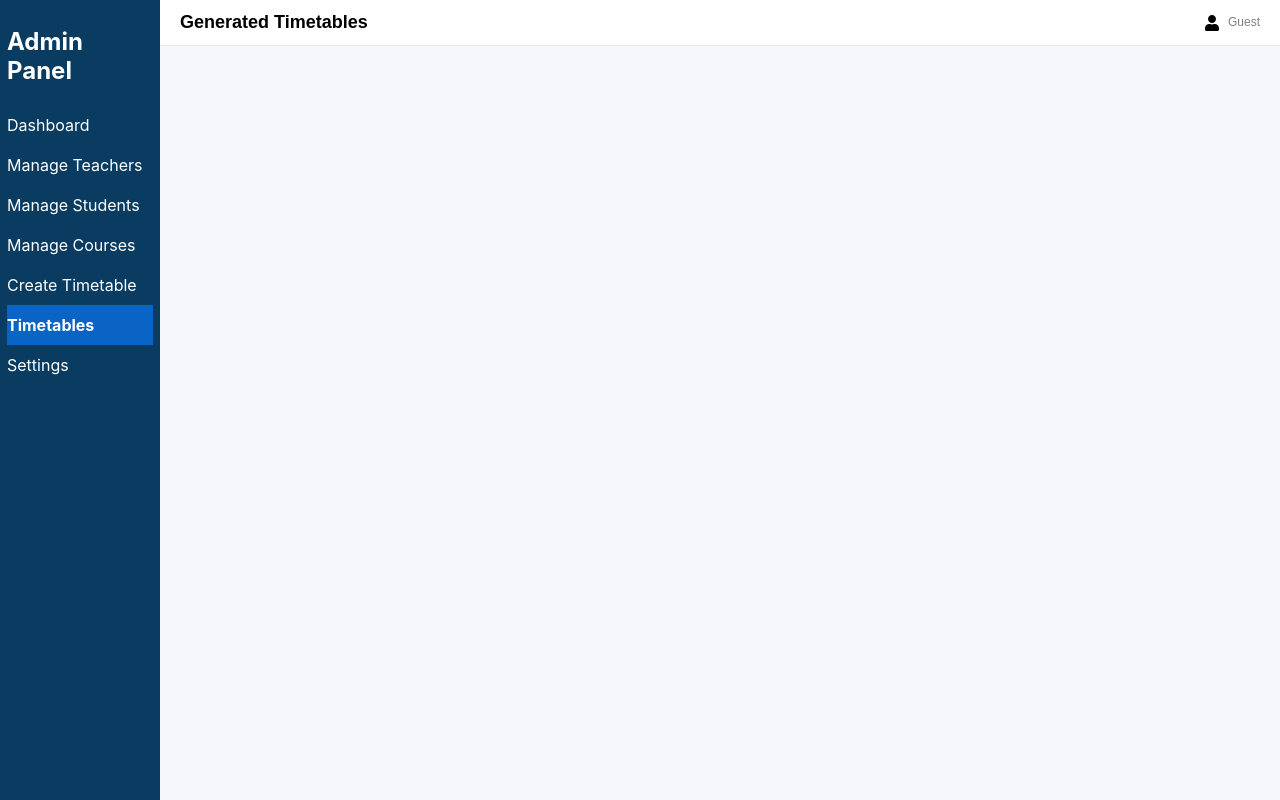
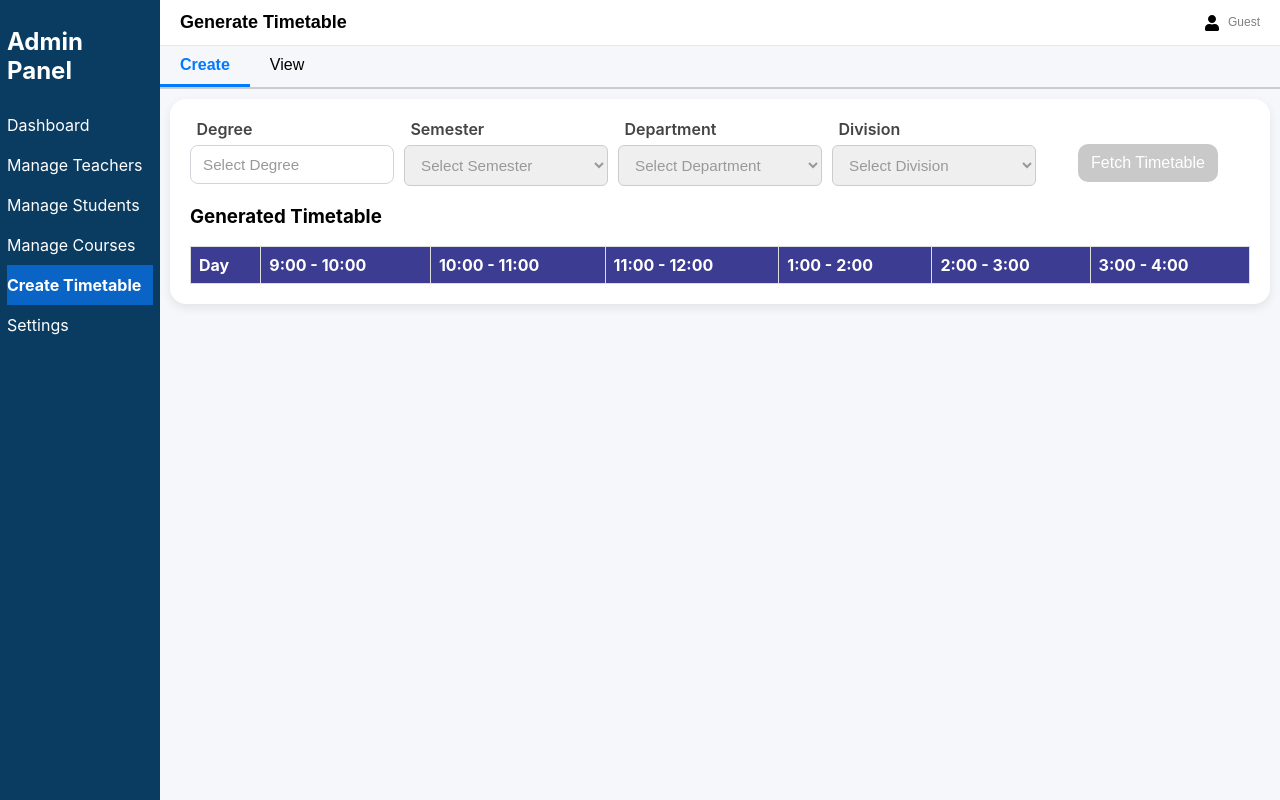
Before and after one commit to ChandrikaLinkEZ/Smart_Class_Crew, a React (Create React App) app in the folder timetablescheduler/: page /timetables in a window 1280 px wide. Built offline with nearby package versions, Linux system fonts and the light colour scheme.

Commit message:
Generate timetable screen addition is done

```diff
--- a/timetablescheduler/src/Admin/AdminDashboard.js
+++ b/timetablescheduler/src/Admin/AdminDashboard.js
@@ -86,8 +86,8 @@ function AdminDashboard() {
                   <div className="card-grid">
                      <div className="card"><p>Students</p><b>{stats.students_count || 0}</b></div>
                      <div className="card"><p>Teachers</p><b>{stats.teachers_count || 0}</b></div>
-                     <div className="card"><p>Total Courses</p><b>{stats.total_courses || 0}</b></div>
-                     <div className="card"><p>Total Divisions</p><b>{stats.total_divisions || 0}</b></div>
+                     <div className="card"><p>Total Courses</p><b>{stats.courses_count || 0}</b></div>
+                     <div className="card"><p>Total Divisions</p><b>{stats.divisions_count || 0}</b></div>
                   </div>
 
                   <div className="belowGrid">
--- a/timetablescheduler/src/Admin/GenerateTimetable.js
+++ b/timetablescheduler/src/Admin/GenerateTimetable.js
@@ -12,8 +12,11 @@ function GenerateTimetable() {
    const [degree, setDegree] = useState("");
    const [department, setDepartment] = useState("");
    const [division, setDivision] = useState("");
-   const [setLoading] = useState(false);
    const [timetable, setTimetable] = useState(null);
+   const [activeTab, setActiveTab] = useState("create"); // "add" = edit/delete, "view" = readonly
+   const [loading, setLoading] = useState(false);
+   const [allTimetables, setAllTimetables] = useState(null); // for "view"
+
 
    const handleLogout = () => {
       console.log("Logged out!");
@@ -54,6 +57,37 @@ function GenerateTimetable() {
       }
    };
 
+   // Auto-fetch all timetables when switching to "view"
+   useEffect(() => {
+      if (activeTab === "view") {
+         const fetchAll = async () => {
+            setLoading(true);
+            try {
+               const response = await fetch("http://localhost:5000/api/timetable/all", {
+                  method: "GET",
+                  headers: {
+                     "Content-Type": "application/json",
+                  },
+               });
+
+               if (!response.ok) {
+                  throw new Error("Failed to fetch timetables");
+               }
+
+               const data = await response.json();
+               setAllTimetables(data); // expected { A: [...], B: [...], ... }
+            } catch (error) {
+               console.error("Error fetching all timetables:", error);
+               toast.error("Failed to fetch all timetables.");
+            } finally {
+               setLoading(false);
+            }
+         };
+
+         fetchAll();
+      }
+   }, [activeTab]);
+
    return (
       <div className="manage-container">
 
@@ -65,6 +99,23 @@ function GenerateTimetable() {
          <div className="student">
             <Navbar title="Generate Timetable" user={user} onLogout={handleLogout} />
 
+            {/* Tabs */}
+            <div className="tabs">
+               <button
+                  className={`tab ${activeTab === "create" ? "active-tab" : ""}`}
+                  onClick={() => setActiveTab("create")}
+               >
+                  Create
+               </button>
+               <button
+                  className={`tab ${activeTab === "view" ? "active-tab" : ""}`}
+                  onClick={() => setActiveTab("view")}
+               >
+                  View
+               </button>
+            </div>
+
+            {activeTab === "create" && (
                <div className="timetable-card">
 
                   <div className="generate-grid">
@@ -181,6 +232,47 @@ function GenerateTimetable() {
                      </table>
                   </div>
                </div>
+            )}
+
+            {/* VIEW TAB */}
+            {activeTab === "view" && (
+               <div className="timetable-card">
+                  {loading && <p>Loading timetables...</p>}
+
+                  {!loading && allTimetables &&
+                     Object.entries(allTimetables).map(([divisionKey, schedule]) => (
+                        <div key={divisionKey} className="timetable-display">
+                           <h3>Division {divisionKey}</h3>
+                           <table className="timetable-table">
+                              <thead>
+                                 <tr>
+                                    <th>Day</th>
+                                    <th>9:00 - 10:00</th>
+                                    <th>10:00 - 11:00</th>
+                                    <th>11:00 - 12:00</th>
+                                    <th>1:00 - 2:00</th>
+                                    <th>2:00 - 3:00</th>
+                                    <th>3:00 - 4:00</th>
+                                 </tr>
+                              </thead>
+                              <tbody>
+                                 {schedule.map((row, index) => (
+                                    <tr key={index}>
+                                       <td>{row.day}</td>
+                                       <td>{row.slot1 || "-"}</td>
+                                       <td>{row.slot2 || "-"}</td>
+                                       <td>{row.slot3 || "-"}</td>
+                                       <td>{row.slot4 || "-"}</td>
+                                       <td>{row.slot5 || "-"}</td>
+                                       <td>{row.slot6 || "-"}</td>
+                                    </tr>
+                                 ))}
+                              </tbody>
+                           </table>
+                        </div>
+                     ))}
+               </div>
+            )}
          </div>
       </div>
    );
--- a/timetablescheduler/src/Admin/GeneratedTimetables.js
+++ /dev/null
@@ -1,33 +0,0 @@
-import { useState, useEffect } from "react";
-import { useNavigate } from "react-router-dom";
-import SideBar from "../Refs/SideBar";
-import Navbar from "../Refs/Navbar";
-
-function GeneratedTimetables() {
-   const [user, setUser] = useState(null);
-   const navigate = useNavigate();
-
-   const handleLogout = () => {
-      console.log("Logged out!");
-      navigate("/");
-   };
-
-   useEffect(() => {
-      const storedUser = localStorage.getItem("user");
-      if (storedUser) {
-         setUser(JSON.parse(storedUser));
-      }
-   }, []);
-
-   return (
-      <div className="manage-container">
-         <SideBar />
-
-         <div className="student">
-            <Navbar title="Generated Timetables" user={user} onLogout={handleLogout} />
-         </div>
-      </div>
-   )
-}
-
-export default GeneratedTimetables;
--- a/timetablescheduler/src/Admin/ManageTeachers.js
+++ b/timetablescheduler/src/Admin/ManageTeachers.js
@@ -1,6 +1,5 @@
 import { useEffect, useState } from "react";
 import "./ManageStudents"; // reuse same theme
-import { NavLink } from "react-router-dom";
 import Navbar from "../Refs/Navbar";
 import SideBar from "../Refs/SideBar";
 import { FaEdit, FaTrash, FaPlus } from "react-icons/fa";
--- a/timetablescheduler/src/App.js
+++ b/timetablescheduler/src/App.js
@@ -6,7 +6,6 @@ import ManageTeachers from './Admin/ManageTeachers';
 import ManageStudents from './Admin/ManageStudents';
 import ManageCourse from './Admin/ManageCourse';
 import GenerateTimetable from './Admin/GenerateTimetable';
-import GeneratedTimetables from "./Admin/GeneratedTimetables";
 
 function App() {
 
@@ -19,8 +18,7 @@ function App() {
           <Route path="/teachers" element={<ManageTeachers />} />
           <Route path="/students" element={<ManageStudents />} />
           <Route path="/courses" element={<ManageCourse />} />
-          <Route path="/createTimetable" element={<GenerateTimetable />} />
-          <Route path="/timetables" element={<GeneratedTimetables />} />
+          <Route path="/timetables" element={<GenerateTimetable />} />
         </Routes>
       </Router>
     </div>
--- a/timetablescheduler/src/Refs/SideBar.js
+++ b/timetablescheduler/src/Refs/SideBar.js
@@ -10,8 +10,7 @@ function SideBar() {
             <li><NavLink to="/teachers" className={({ isActive }) => (isActive ? "active" : "")}>Manage Teachers</NavLink></li>
             <li><NavLink to="/students" className={({ isActive }) => (isActive ? "active" : "")}>Manage Students</NavLink></li>
             <li><NavLink to="/courses" className={({ isActive }) => (isActive ? "active" : "")}>Manage Courses</NavLink></li>
-            <li><NavLink to="/createTimetable" className={({ isActive }) => (isActive ? "active" : "")}>Create Timetable</NavLink></li>
-            <li><NavLink to="/timetables" className={({ isActive }) => (isActive ? "active" : "")}>Timetables</NavLink></li>
+            <li><NavLink to="/timetables" className={({ isActive }) => (isActive ? "active" : "")}>Create Timetable</NavLink></li>
             <li><NavLink to="/settings" className={({ isActive }) => (isActive ? "active" : "")}>Settings</NavLink></li>
          </ul>
       </aside>
```
Also changed, not shown: timetablescheduler/src/Admin/GeneratedTimetables.css (deleted). Lines whose indentation alone changed are shown as unchanged.
